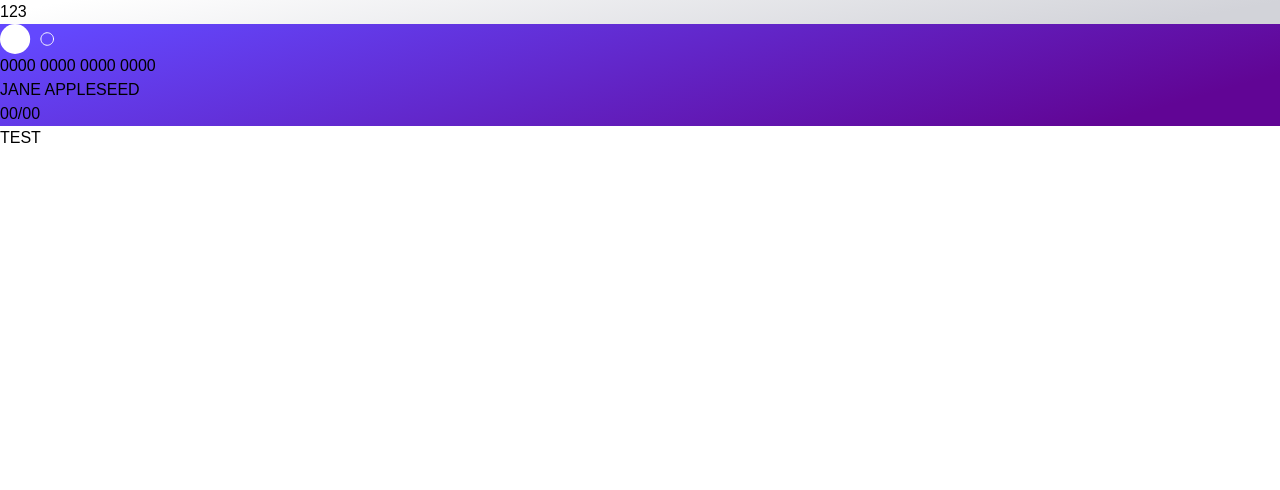
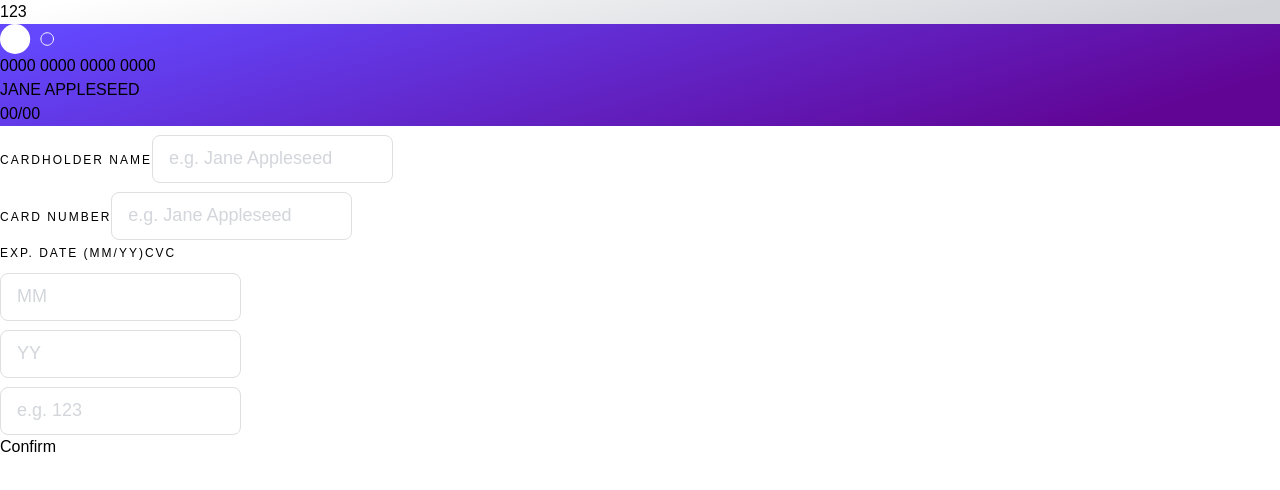
Before and after one commit to Ctato1/card-form, a React (Vite) app: page / in a window 1280 px wide. Shown: the top 490 px of the page. Built offline with nearby package versions, Linux system fonts and the light colour scheme.

Commit message:
add form component with styles

```diff
--- a/src/App.tsx
+++ b/src/App.tsx
@@ -1,4 +1,5 @@
 import BackCard from "./components/BackCard";
+import Form from "./components/Form";
 import FrontCard from "./components/FrontCard";
 function App() {
   return (
@@ -14,8 +15,8 @@ function App() {
           <FrontCard />
         </div>
       </section>
-      <main className="mt-[75px]">
-        TEST
+      <main className="mt-[75px] sm:mt-4 xl:mt-0 xl:w-[600px]  xl:mx-auto  xl:flex xl:justify-center xl:items-center">
+        <Form />
       </main>
     </div>
   );
--- a/src/components/Form.tsx
+++ b/src/components/Form.tsx
@@ -1,8 +1,32 @@
-
+import '../styles/form.css'
 const Form = () => {
   return (
-    <div>Form</div>
-  )
-}
+    <form className='px-[24px] md:w-[60%] md:float-right xl:w-[100%] xl:float-none'>
+      <div className="mt-[20px] flex flex-col">
+        <label className="label">Cardholder Name</label>
+        <input type="text" placeholder="e.g. Jane Appleseed" className='input'/>
+      </div>
 
-export default Form
+      <div className="mt-[20px] flex flex-col">
+        <label className="label">Card Number</label>
+        <input type="text" placeholder="e.g. Jane Appleseed" className='input'/>
+      </div>
+
+
+      <div className="mt-[20px] flex flex-col">
+        <div className='flex gap-3'>
+            <label className="label">Exp. Date (MM/YY)</label>
+            <label className="label">CVC</label>
+        </div>
+        <ul className='flex justify-between gap-2 w-full'>
+            <li className=''> <input type="text" placeholder="MM" className='input w-[90%]'/></li>
+            <li> <input type="text" placeholder="YY" className='input w-[90%]'/></li>
+            <li> <input type="text" placeholder="e.g. 123" className='input w-[40vw] md:w-[10vw]'/></li>
+        </ul>
+      </div>
+      <button type='submit' className='bg-[#21092F] text-white w-full mt-3 rounded-md py-1 mb-[10px]'>Confirm</button>
+    </form>
+  );
+};
+
+export default Form;
--- /dev/null
+++ b/src/styles/form.css
@@ -0,0 +1,20 @@
+.input {
+  padding: 11px 16px;
+  border: 1px solid #dfdee0;
+  border-radius: 8px;
+  margin-top: 9px;
+}
+.input::placeholder {
+  font-size: 18px;
+  font-weight: 500;
+  opacity: 0.45;
+}
+.input:focus {
+  outline: 1px solid rgba(104, 103, 103, 0.706);
+}
+.label {
+  font-size: 12px;
+  font-weight: 500;
+  letter-spacing: 2px;
+  text-transform: uppercase;
+}
```
